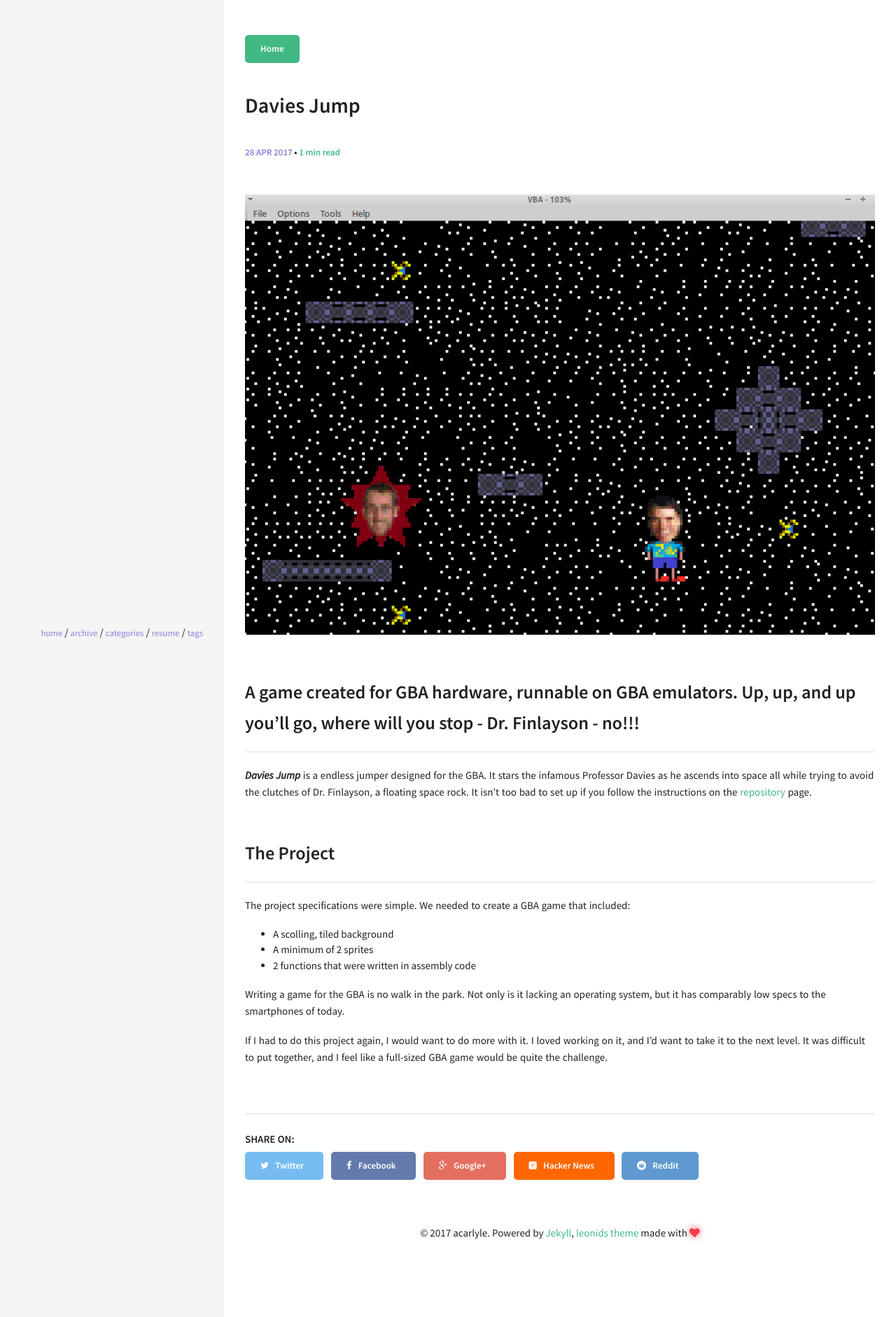
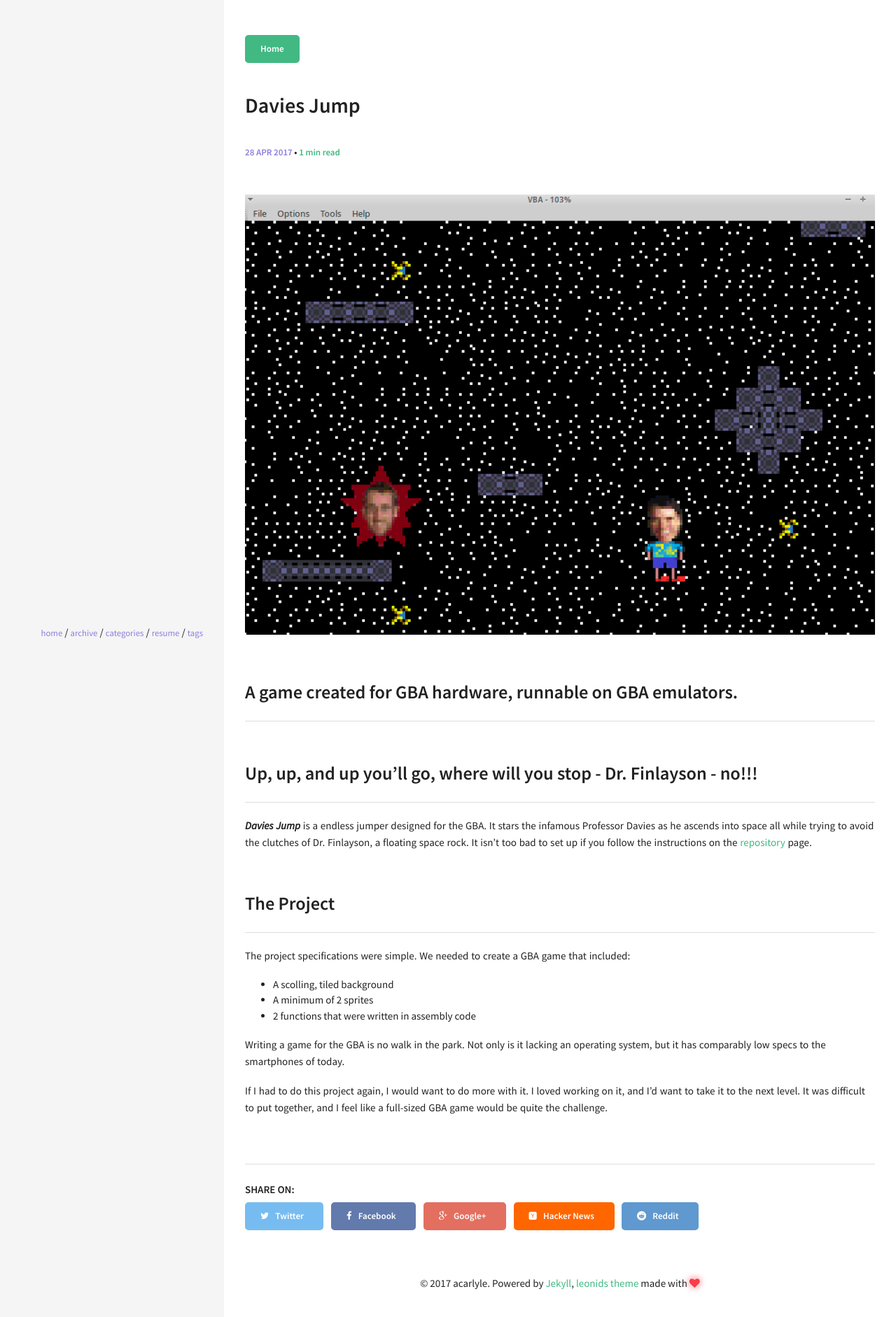
Before and after one commit to acarlyle/acarlyle.github.io, a Jekyll site: the page built from _posts/2017-04-27-davies-jump.md, in a window 1280 px wide. Shown: the top 1882 px of the page at 70% size. Built offline with Jekyll 4.4.1, drawn with Linux system fonts in a browser that asks for light colours.

```diff
--- a/_posts/2017-04-27-davies-jump.md
+++ b/_posts/2017-04-27-davies-jump.md
@@ -6,7 +6,9 @@ published: true
 categories: UMW
 ---
 ![jumpDaviesJump.png]({{site.baseurl}}/img/jumpDaviesJump.png)
-## A game created for GBA hardware, runnable on GBA emulators.  Up, up, and up you'll go, where will you stop - Dr. Finlayson - no!!!
+## A game created for GBA hardware, runnable on GBA emulators.
+
+## Up, up, and up you'll go, where will you stop - Dr. Finlayson - no!!!
 
 ***Davies Jump*** is a endless jumper designed for the GBA.  It stars the infamous Professor Davies as he ascends into space all while trying to avoid the clutches of Dr. Finlayson, a floating space rock.  It isn't too bad to set up if you follow the instructions on the [repository](https://github.com/acarlyle/davies-jump) page.
 
```
